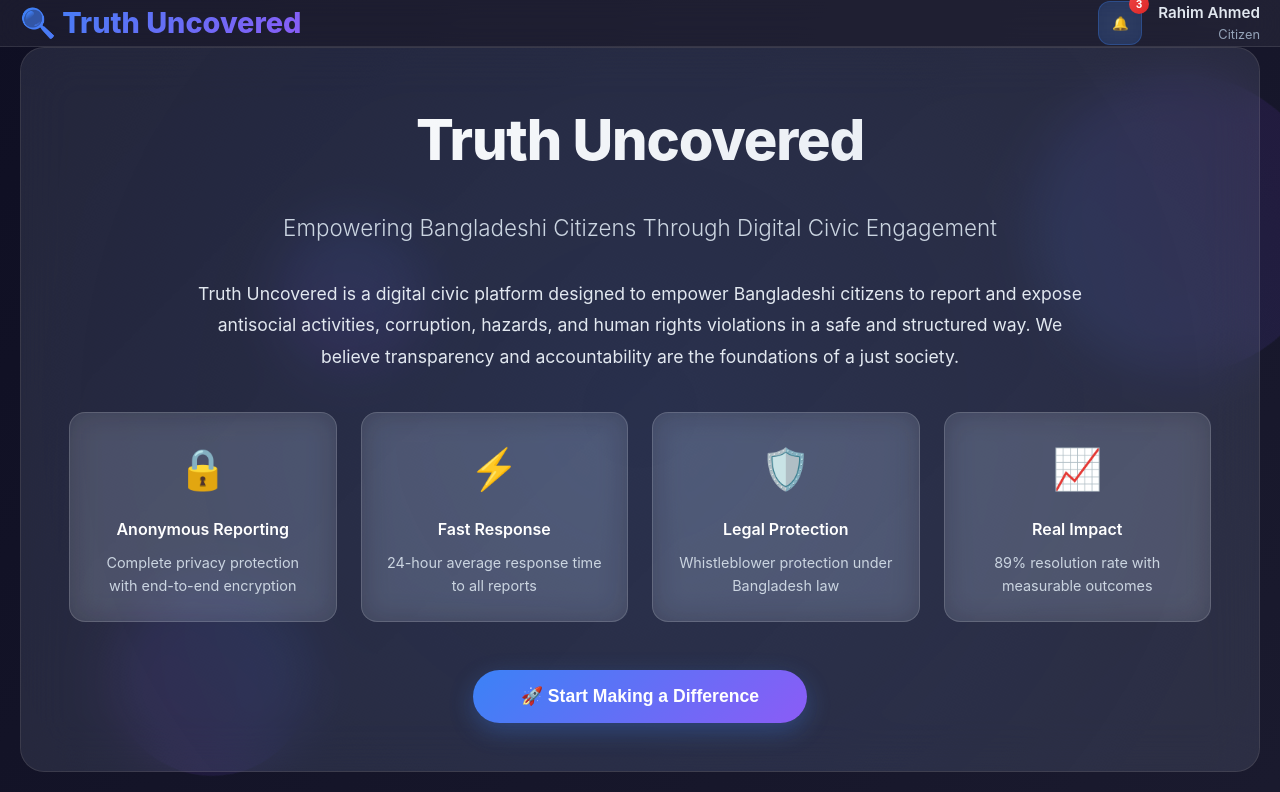
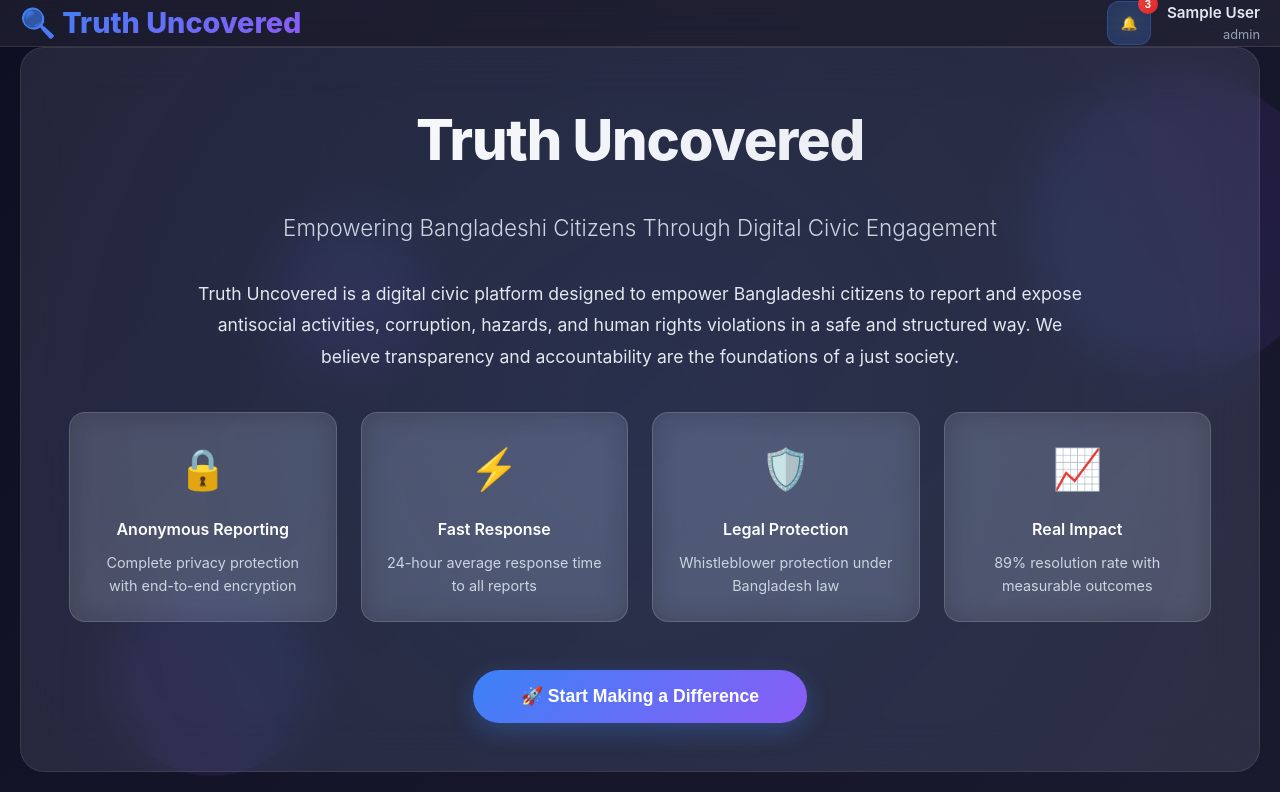
Before and after one commit to IrfathAraSarika/Truth-Uncovered-cse370_project-, a PHP site: page /index.php in a window 1280 px wide. Shown: the top 792 px of the page. Run offline with PHP 8.4, Linux system fonts and the light colour scheme; the visitor is signed in with stand-in values (Sample User, id 1); tables that the repository leaves empty or names only in its code hold one stand-in row (values such as "Sample post").

Commit message:
resolve user name issue

```diff
--- a/index.php
+++ b/index.php
@@ -1,3 +1,23 @@
+<?php
+session_start();
+include 'DBconnect.php';
+// Fetch all users (or just the logged-in user)
+$sql = "SELECT User_ID, Name, Email, Password, Role FROM Users";
+$result = $conn->query($sql);
+$users = $result->fetch_all(MYSQLI_ASSOC);
+
+// Get logged-in user's role
+if (isset($_SESSION['user_id'])) {
+    $user_id = $_SESSION['user_id'];
+    foreach ($users as $user) {
+        if ($user['User_ID'] == $user_id) {
+            $_SESSION['role'] = $user['Role'];
+            break;
+        }
+    }
+}
+?>
+
 <!DOCTYPE html>
 <html lang="en">
 <head>
@@ -869,8 +889,14 @@
             </button>
 
             <div class="user-info">
-                    <div class="user-name" id="userName">Rahim Ahmed</div>
-                    <div class="user-role" id="userRole">Citizen</div>
+                <div class="user-name" id="userName">
+                    <?php
+                        echo isset($_SESSION['username']) ? htmlspecialchars($_SESSION['username']) : "Guest";
+                    ?>
+                </div>
+                <div class="user-role" id="userRole">
+        <?php echo isset($_SESSION['role']) ? htmlspecialchars($_SESSION['role']) : "Citizen"; ?>
+    </div>
             </div>
         </div>
     </nav>
--- a/login.php
+++ b/login.php
@@ -24,6 +24,7 @@ if ($_SERVER["REQUEST_METHOD"] === "POST") {
             if (!empty($user['Password']) && password_verify($password, $user['Password'])) {
                 $_SESSION['user_id'] = $user['User_ID'];
                 $_SESSION['email']   = $user['Email'];
+                  $_SESSION['username'] = $user['Name'];
                 header("Location: index.php");
                 exit;
             }
@@ -31,6 +32,7 @@ if ($_SERVER["REQUEST_METHOD"] === "POST") {
             elseif ($password === $user['Password']) {
                 $_SESSION['user_id'] = $user['User_ID'];
                 $_SESSION['email']   = $user['Email'];
+                  $_SESSION['username'] = $user['Name'];
                 header("Location: index.php");
                 exit;
             }
```
Lines whose indentation alone changed are shown as unchanged.
